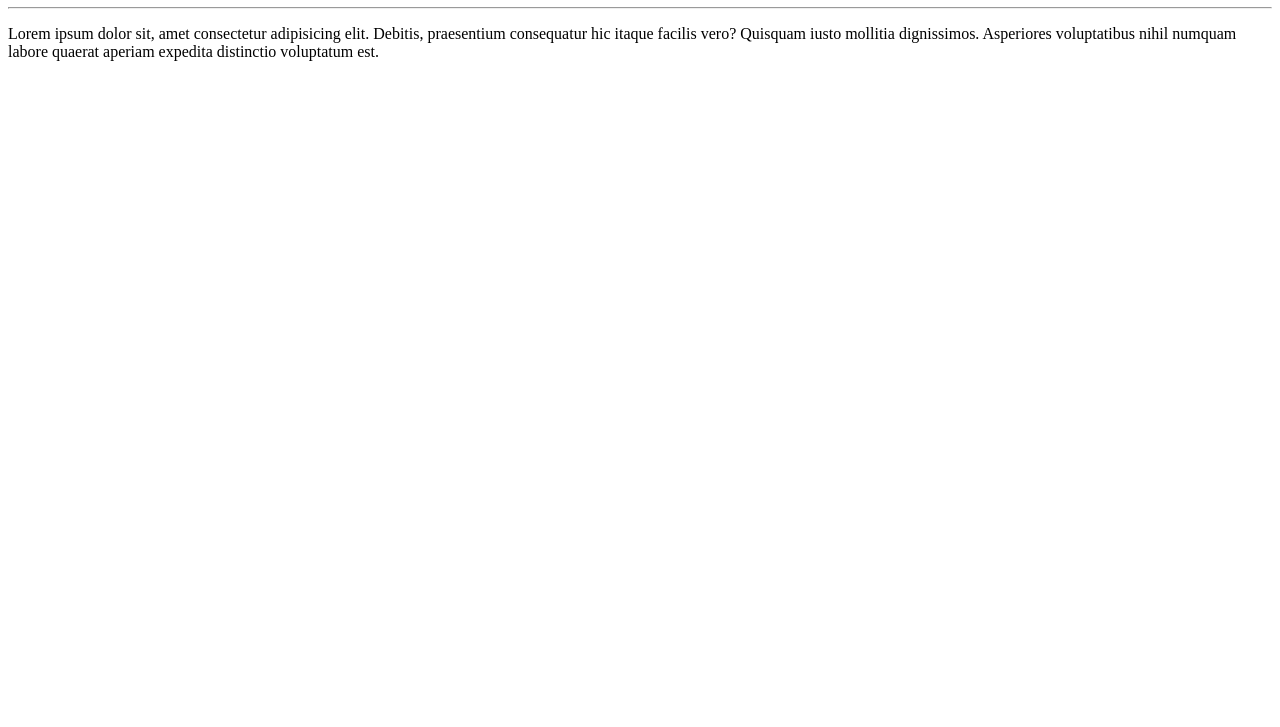
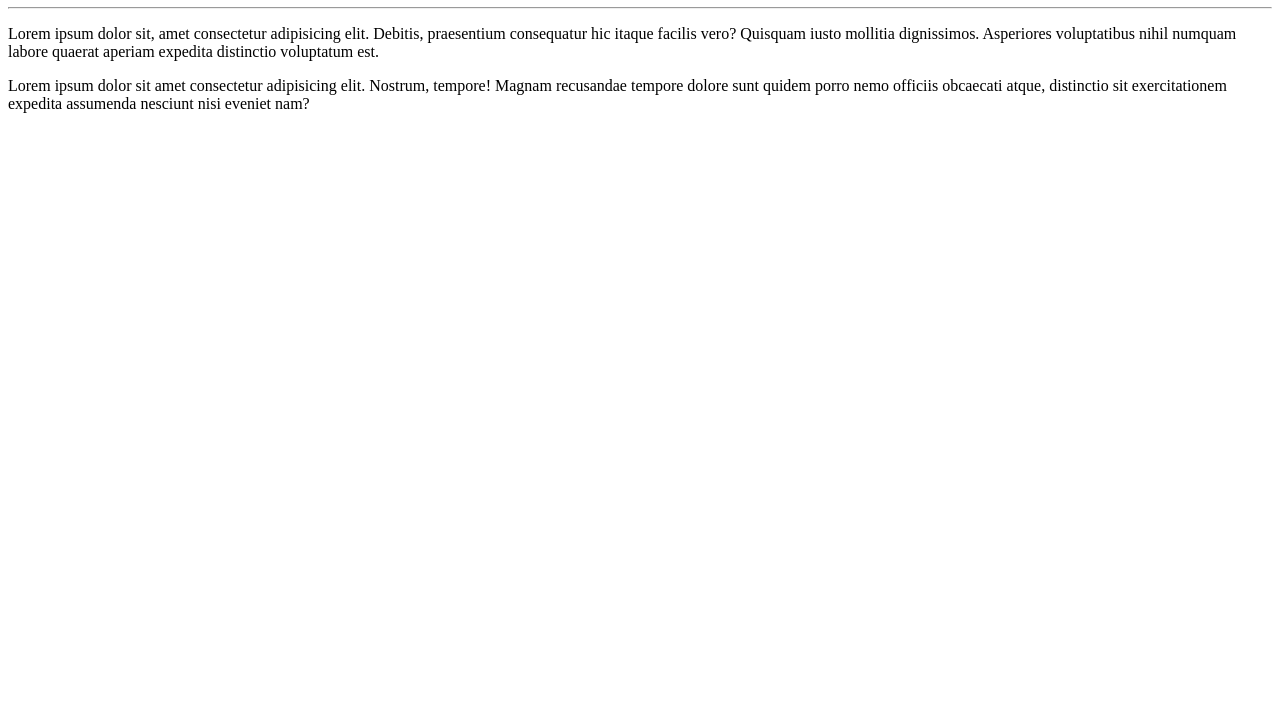
Before and after one commit to maiquedettenborn/Ola-Mundo, a plain HTML site: page site-exemplo/index.html in a window 1280 px wide. Shown: the part 73-800 px from the top of the page. Drawn offline with Linux system fonts and the light colour scheme.

Commit message:
Adicionei um paragrafo

```diff
--- a/site-exemplo/index.html
+++ b/site-exemplo/index.html
@@ -10,5 +10,6 @@
     <h1>Olá, Mundo!</h1>
     <hr>
     <p>Lorem ipsum dolor sit, amet consectetur adipisicing elit. Debitis, praesentium consequatur hic itaque facilis vero? Quisquam iusto mollitia dignissimos. Asperiores voluptatibus nihil numquam labore quaerat aperiam expedita distinctio voluptatum est.</p>
+    <p>Lorem ipsum dolor sit amet consectetur adipisicing elit. Nostrum, tempore! Magnam recusandae tempore dolore sunt quidem porro nemo officiis obcaecati atque, distinctio sit exercitationem expedita assumenda nesciunt nisi eveniet nam?</p>
 </body>
 </html>
```
